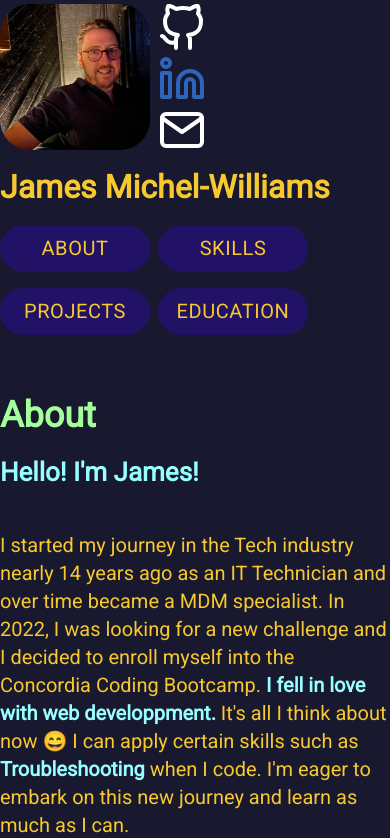
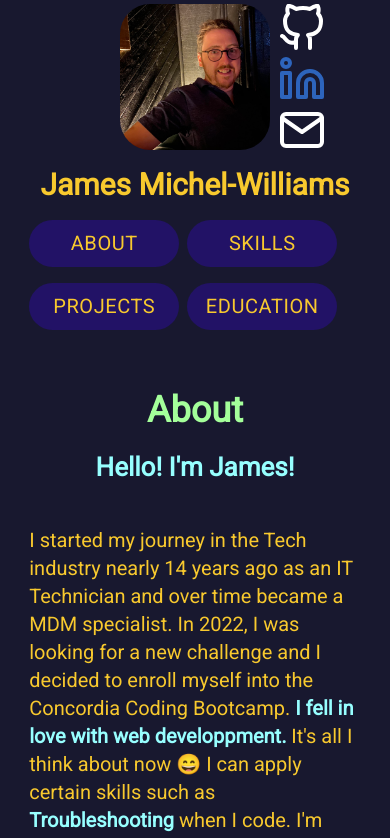
Before and after one commit to jmichelwilliams/jmichelwilliams.github.io, a React (Create React App) app in the folder resume/: page / in a window 390 px wide. Shown: the top 838 px of the page. Built offline with nearby package versions, Linux system fonts and the light colour scheme.

Commit message:
tweaked mobile view

```diff
--- a/resume/src/components/About.js
+++ b/resume/src/components/About.js
@@ -24,6 +24,10 @@ const Wrapper = styled.div`
   flex-direction: column;
   margin: 16px 0px;
   border-radius: 12px;
+
+  @media (max-width: 768px) {
+    align-items: center;
+  }
 `;
 
 const StyledTitle = styled.h2`
--- a/resume/src/components/App.js
+++ b/resume/src/components/App.js
@@ -28,7 +28,7 @@ const Wrapper = styled.div`
   margin: 0 auto;
 
   @media (max-width: 768px) {
-    width: 100%;
+    width: 85%;
   }
 `;
 
--- a/resume/src/components/Education.js
+++ b/resume/src/components/Education.js
@@ -16,6 +16,10 @@ const Education = () => {
 const Wrapper = styled.div`
   display: flex;
   flex-direction: column;
+
+  @media (max-width: 768px) {
+    align-items: center;
+  }
 `;
 
 const StyledTitle = styled.h2`
--- a/resume/src/components/Header.js
+++ b/resume/src/components/Header.js
@@ -45,7 +45,7 @@ const Header = () => {
       </ProfilePictureContainer>
 
       <div>
-        <h1>James Michel-Williams</h1>
+        <Name>James Michel-Williams</Name>
       </div>
     </Wrapper>
   );
@@ -70,6 +70,9 @@ const ProfilePicture = styled.img`
 const Wrapper = styled.div`
   display: flex;
   flex-direction: column;
+  @media (max-width: 768px) {
+    align-items: center;
+  }
 `;
 
 const Link = styled.a`
@@ -77,4 +80,10 @@ const Link = styled.a`
   color: white;
 `;
 
+const Name = styled.h1`
+  font-size: 30px;
+  @media (max-width: 768px) {
+    align-items: center;
+  }
+`;
 export default Header;
--- a/resume/src/components/Projects.js
+++ b/resume/src/components/Projects.js
@@ -19,5 +19,9 @@ const Wrapper = styled.div`
 
   border-radius: 12px;
   margin-top: 16px;
+
+  @media (max-width: 768px) {
+    align-items: center;
+  }
 `;
 export default Projects;
--- a/resume/src/components/Skills.js
+++ b/resume/src/components/Skills.js
@@ -48,6 +48,10 @@ const Skills = () => {
 const Wrapper = styled.div`
   display: flex;
   flex-direction: column;
+
+  @media (max-width: 768px) {
+    align-items: center;
+  }
 `;
 
 const BoxContainer = styled.div`
```
